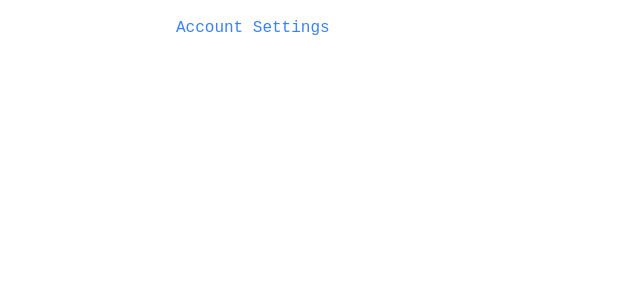
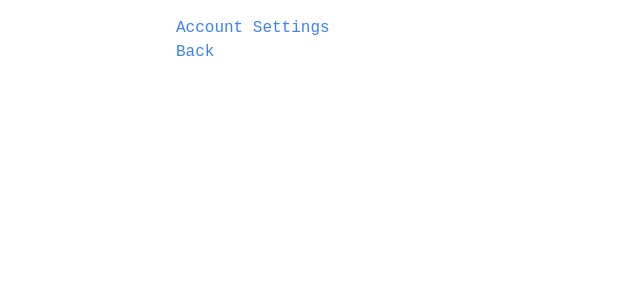
Before and after one commit to DHBuild002/reddit-minimal, a React (Create React App) app: page /settings in a window 1280 px wide. Shown: the top 300 px of the page, without its empty margins (0-640 px from the left). Built offline with nearby package versions, Linux system fonts and the light colour scheme; a web font is replaced by a local one.

Commit message:
FIX: Icons were not clickable, they are now. Navigates to 3 pages, including back link from each

```diff
--- /dev/null
+++ b/src/components/ContentArea.js
@@ -0,0 +1,13 @@
+import React from "react";
+import Post from "./Post";
+
+const ContentArea = () => {
+  return (
+    <>
+      {/* Post */}
+      <Post />
+    </>
+  );
+};
+
+export default ContentArea;
--- a/src/components/Navbar.js
+++ b/src/components/Navbar.js
@@ -1,12 +1,21 @@
 import React from "react";
+import { Link } from "react-router-dom";
+
 import "./styles/navbar.css";
 
 const Navbar = () => {
+  console.log(Link);
   return (
     <ul className="nav relative flex justify-evenly w-full list-none bottom-0 h-12 left-00">
-      <li className="home"></li>
-      <li className="messages"></li>
-      <li className="settings"></li>
+      <Link to="/">
+        <li className="home"></li>
+      </Link>
+      <Link to="/messages">
+        <li className="messages"> </li>
+      </Link>
+      <Link to="/settings">
+        <li className="settings"> </li>
+      </Link>
     </ul>
   );
 };
--- /dev/null
+++ b/src/components/Post.js
@@ -0,0 +1,14 @@
+import React from "react";
+
+const Post = () => {
+  return (
+    <div className="post-container">
+      <img
+        src="https://preview.redd.it/hkdf9ckl3l6e1.jpeg?auto=webp&s=7e13ccd77489f8ae12e7d53a022d2e07b1e1b6c7"
+        alt="green landscape reddit"
+      ></img>
+    </div>
+  );
+};
+
+export default Post;
--- a/src/components/styles/navbar.css
+++ b/src/components/styles/navbar.css
@@ -6,6 +6,7 @@ li::after {
   list-style-position: inside;
   cursor: pointer;
   padding: 20px;
+  z-index: 1;
 }
 li.home::after {
   font-family: "Material Symbols Outlined";
--- a/src/pages/Home.js
+++ b/src/pages/Home.js
@@ -1,5 +1,6 @@
 import Header from "../components/Header.js";
 import Navbar from "../components/Navbar.js";
+import ContentArea from "../components/ContentArea.js";
 
 export default function Home() {
   return (
@@ -11,6 +12,7 @@ export default function Home() {
       </div>
       <div className="justify-center h-full relative shadow-md bg-gray-50 p-4">
         {/* Navigation Bar */}
+        <ContentArea />
         <Navbar />
       </div>
     </>
--- a/src/pages/Messages.js
+++ b/src/pages/Messages.js
@@ -1,3 +1,14 @@
+import { Link } from "react-router-dom";
+
 export default function Messages() {
-  return <div className="p-4">Unread Messages | Friends</div>;
+  return (
+    <>
+      <div className="p-4">
+        <p>Unread Messages | Friends</p>
+        <h4>
+          <Link to="/">Back</Link>
+        </h4>
+      </div>
+    </>
+  );
 }
--- a/src/pages/Settings.js
+++ b/src/pages/Settings.js
@@ -1,3 +1,12 @@
+import { Link } from "react-router-dom";
+
 export default function Settings() {
-  return <div className="p-4">Account Settings </div>;
+  return (
+    <div className="p-4">
+      <p>Account Settings</p>
+      <h4>
+        <Link to="/">Back</Link>
+      </h4>
+    </div>
+  );
 }
```
Also changed, not shown: 1 other file (tests, documents, lock files or other folders).
